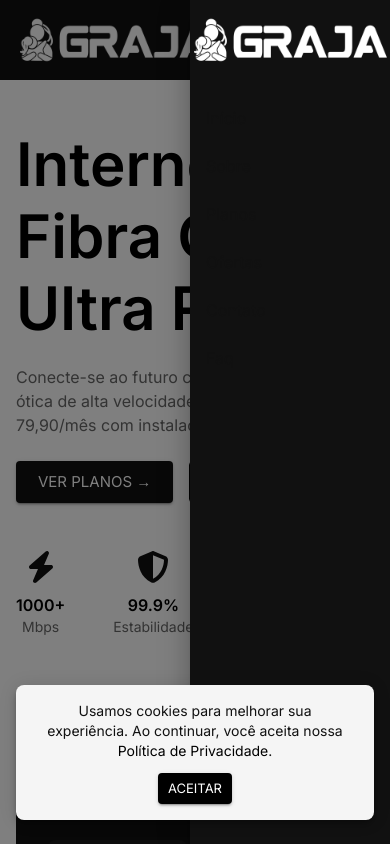
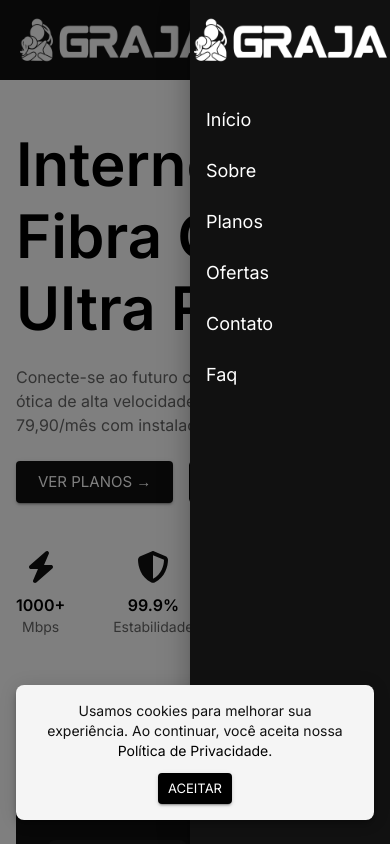
Before and after one commit to Diogozura/granja-fibra, a Next.js app: page / in a window 390 px wide. Both pictures are taken after a click on the button 364 px from the left and 40 px from the top of the page. Shown: the top 844 px of the page. Built offline with nearby package versions, Linux system fonts and the light colour scheme.

Commit message:
fix: color e name

```diff
--- a/src/components/Footer.tsx
+++ b/src/components/Footer.tsx
@@ -10,7 +10,7 @@ import { faFacebook, faInstagram, faWhatsapp } from '@fortawesome/free-brands-sv
 
 const linksUteis = [
   {
-    title: 'faq',
+    title: 'Faq',
     link: '/faq'
   },
   {
--- a/src/components/Header.tsx
+++ b/src/components/Header.tsx
@@ -43,7 +43,11 @@ export default function Header() {
           <ListItem key={item.title} disablePadding>
             <Link href={item.link} passHref>
               <ListItemButton sx={{ textAlign: 'center' }}>
-                <ListItemText primary={item.title} />
+                <ListItemText primary={item.title} primaryTypographyProps={{
+                  color: 'white',
+                  fontSize: 18,
+                  fontWeight: 500,
+                }} />
               </ListItemButton>
             </Link>
           </ListItem>
```
